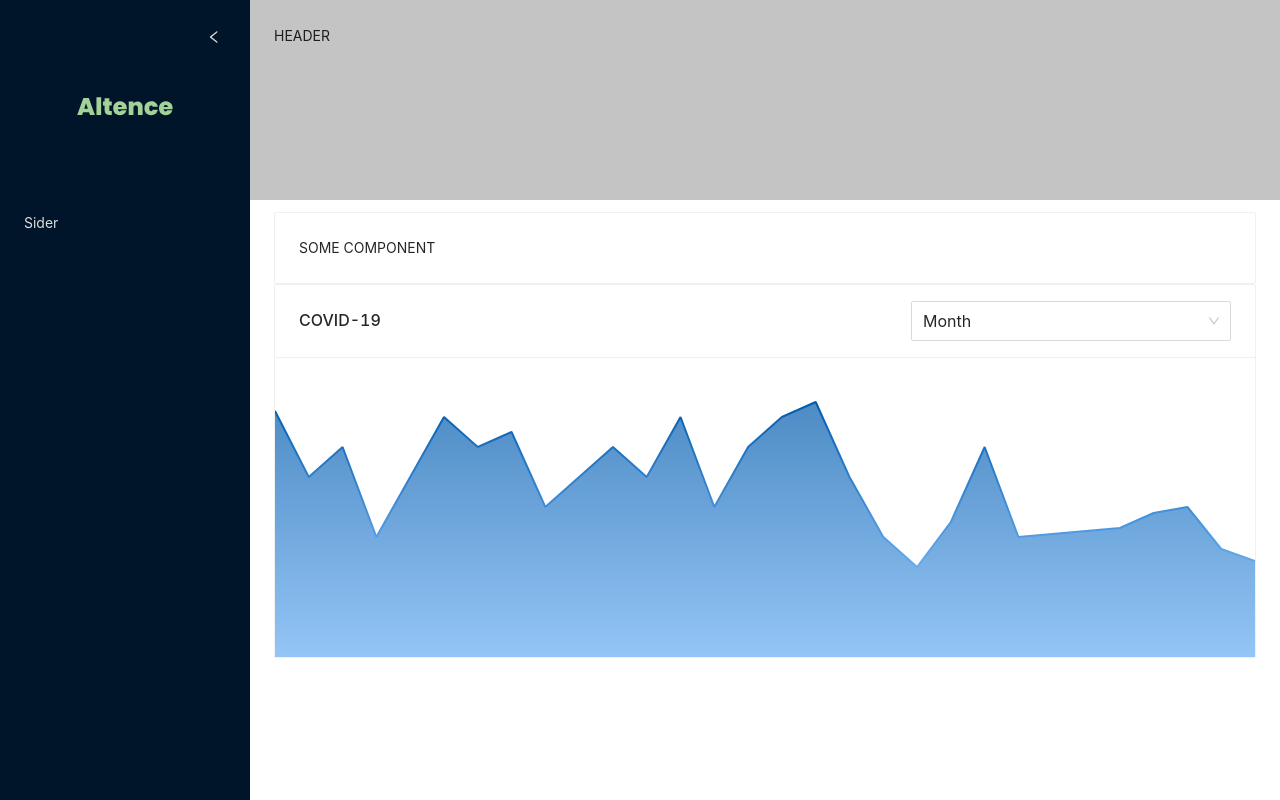
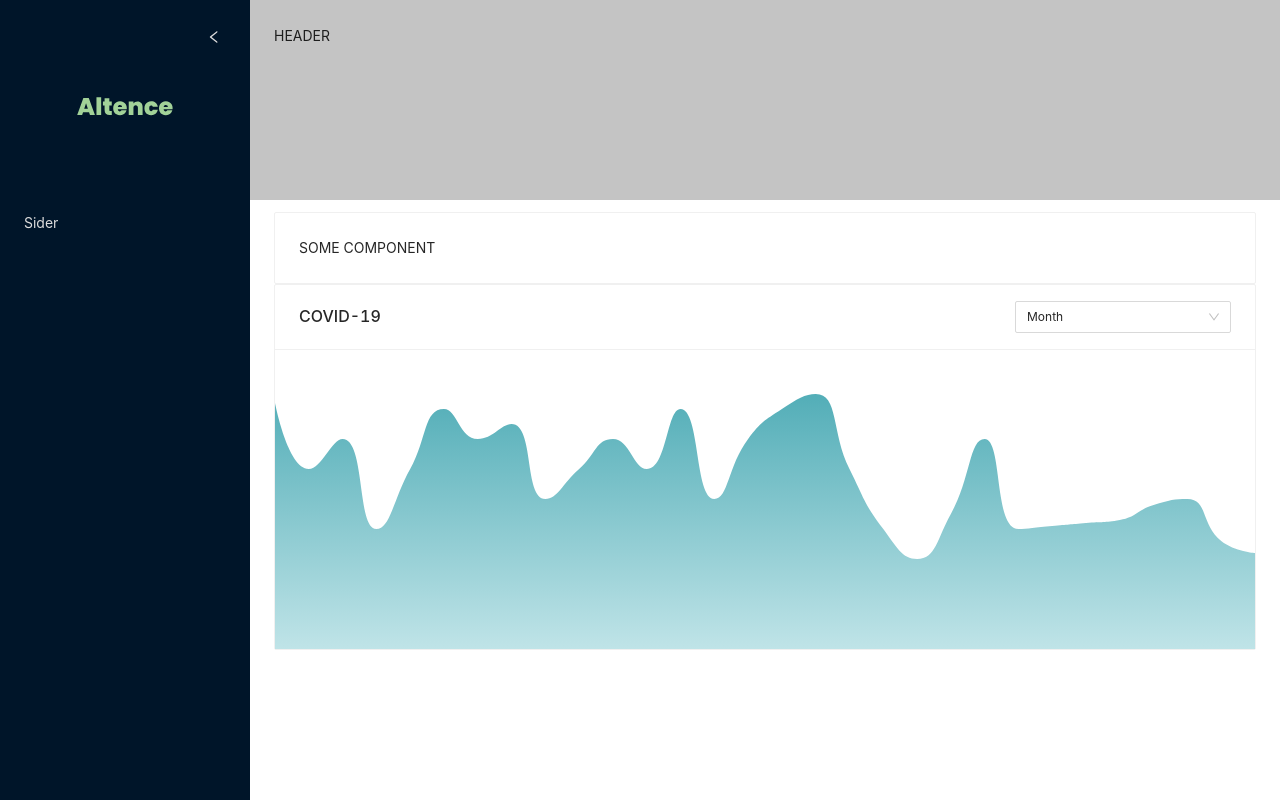
Before and after one commit to rising-star93/react-lightence-ant-design-template, a React (Create React App) app: page / in a window 1280 px wide. Built offline with nearby package versions, Linux system fonts and the light colour scheme.

Commit message:
fix(app): reworked charts and styles

```diff
--- a/src/components/common/Chart.tsx
+++ b/src/components/common/Chart.tsx
@@ -2,17 +2,20 @@ import React from 'react';
 import styled from 'styled-components';
 import ReactECharts, { EChartsOption } from 'echarts-for-react';
 
-interface ChartProps {
-  option?: EChartsOption;
-  width?: string | number;
-  height?: string | number;
+interface ChartStyledProps {
+  width?: string;
+  height?: string;
+}
+
+interface ChartProps extends ChartStyledProps {
+  option: EChartsOption;
 }
 
 export const Chart: React.FC<ChartProps> = ({ option, width, height }) => {
   return <ChartStyled option={option} width={width} height={height} />;
 };
 
-const ChartStyled = styled(ReactECharts)<ChartProps>`
+const ChartStyled = styled(ReactECharts)<ChartStyledProps>`
   width: ${(props) => props.width};
   height: ${(props) => props.height} !important;
 `;
--- a/src/components/common/MonthSelect.tsx
+++ b/src/components/common/MonthSelect.tsx
@@ -1,22 +1,9 @@
 import React from 'react';
-import styled from 'styled-components';
-import { Select } from 'antd';
-import { months } from '../../constants/months';
+import { Select } from './Select';
+import { dates } from '../../constants/dates';
 
-const { Option } = Select;
+const months = dates.getMonths();
 
 export const MonthSelect: React.FC = () => {
-  return (
-    <SelectStyled size="large" defaultValue="Month">
-      {months.map((option, index) => (
-        <Option key={index} value={option}>
-          {option}
-        </Option>
-      ))}
-    </SelectStyled>
-  );
+  return <Select options={months} defaultValue="Month" />;
 };
-
-const SelectStyled = styled(Select)`
-  min-width: 20rem;
-`;
--- /dev/null
+++ b/src/components/common/Select.tsx
@@ -0,0 +1,31 @@
+import React from 'react';
+import styled from 'styled-components';
+import { Select as AntSelect } from 'antd';
+
+const { Option } = AntSelect;
+
+interface SelectStyledProps {
+  width?: string;
+}
+
+interface SelectProps extends SelectStyledProps {
+  options: string[];
+  defaultValue: string;
+}
+
+export const Select: React.FC<SelectProps> = ({ options, defaultValue, width }) => {
+  return (
+    <SelectStyled width={width} size="middle" defaultValue={defaultValue}>
+      {options.map((option, index) => (
+        <Option key={index} value={option}>
+          {option}
+        </Option>
+      ))}
+    </SelectStyled>
+  );
+};
+
+const SelectStyled = styled(AntSelect)<SelectStyledProps>`
+  width: ${(props) => props.width || '13.5rem'};
+  font-size: 0.75rem;
+`;
--- /dev/null
+++ b/src/constants/dates.ts
@@ -0,0 +1,34 @@
+class Dates {
+  today: Date = new Date();
+
+  months: string[] = [
+    'January',
+    'February',
+    'March',
+    'April',
+    'May',
+    'June',
+    'July',
+    'August',
+    'September',
+    'October',
+    'November',
+    'December',
+  ];
+
+  wDays: string[] = ['Sun', 'Mon', 'Tue', 'Wed', 'The', 'Fri', 'Sat'];
+
+  getToday(): Date {
+    return this.today;
+  }
+
+  getMonths(): string[] {
+    return this.months;
+  }
+
+  getWDays(): string[] {
+    return this.wDays;
+  }
+}
+
+export const dates = new Dates();
--- a/src/constants/months.ts
+++ /dev/null
@@ -1,14 +0,0 @@
-export const months = [
-  'January',
-  'February',
-  'March',
-  'April',
-  'May',
-  'June',
-  'July',
-  'August',
-  'September',
-  'October',
-  'November',
-  'December',
-];
--- a/src/pages/Dashboard/CovidChart/CovidChart.tsx
+++ b/src/pages/Dashboard/CovidChart/CovidChart.tsx
@@ -29,6 +29,10 @@ const option = {
       type: 'line',
       areaStyle: {},
       showSymbol: false,
+      smooth: true,
+      lineStyle: {
+        width: 0,
+      },
     },
   ],
   tooltip: {
--- a/src/pages/Dashboard/CovidChart/CovidChartHeader.tsx
+++ b/src/pages/Dashboard/CovidChart/CovidChartHeader.tsx
@@ -4,14 +4,14 @@ import { MonthSelect } from '../../../components/common/MonthSelect';
 
 export const CovidChartHeader: React.FC = () => {
   return (
-    <CovidChartHeaderWrapper>
+    <Wrapper>
       COVID-19
       <MonthSelect />
-    </CovidChartHeaderWrapper>
+    </Wrapper>
   );
 };
 
-const CovidChartHeaderWrapper = styled.div`
+const Wrapper = styled.div`
   display: flex;
   justify-content: space-between;
   align-items: center;
--- a/src/styles/theme.ts
+++ b/src/styles/theme.ts
@@ -1,18 +1,19 @@
 import * as echarts from 'echarts';
 
 export const colors = {
-  primary: '#0059AB;',
+  primary: '##088a98',
   secondary: '#fffffff',
   basic: '#dddddd',
   additionally: '#f7f7f7',
-  primaryGradient: new echarts.graphic.LinearGradient(0, 0, 0, 1.1984, [
+  text: '#404040',
+  primaryGradient: new echarts.graphic.LinearGradient(0, 0, 0, 1.5, [
     {
       offset: 0,
-      color: '#0059AB',
+      color: '#088a98',
     },
     {
       offset: 1,
-      color: '#79BCFF',
+      color: '#F1FEFF',
     },
   ]),
 };
```
Also changed, not shown: src/components/common/MonthSwitch.tsx (+19 -10 lines), src/styles/_override_variables.less (+11 -9 lines).
